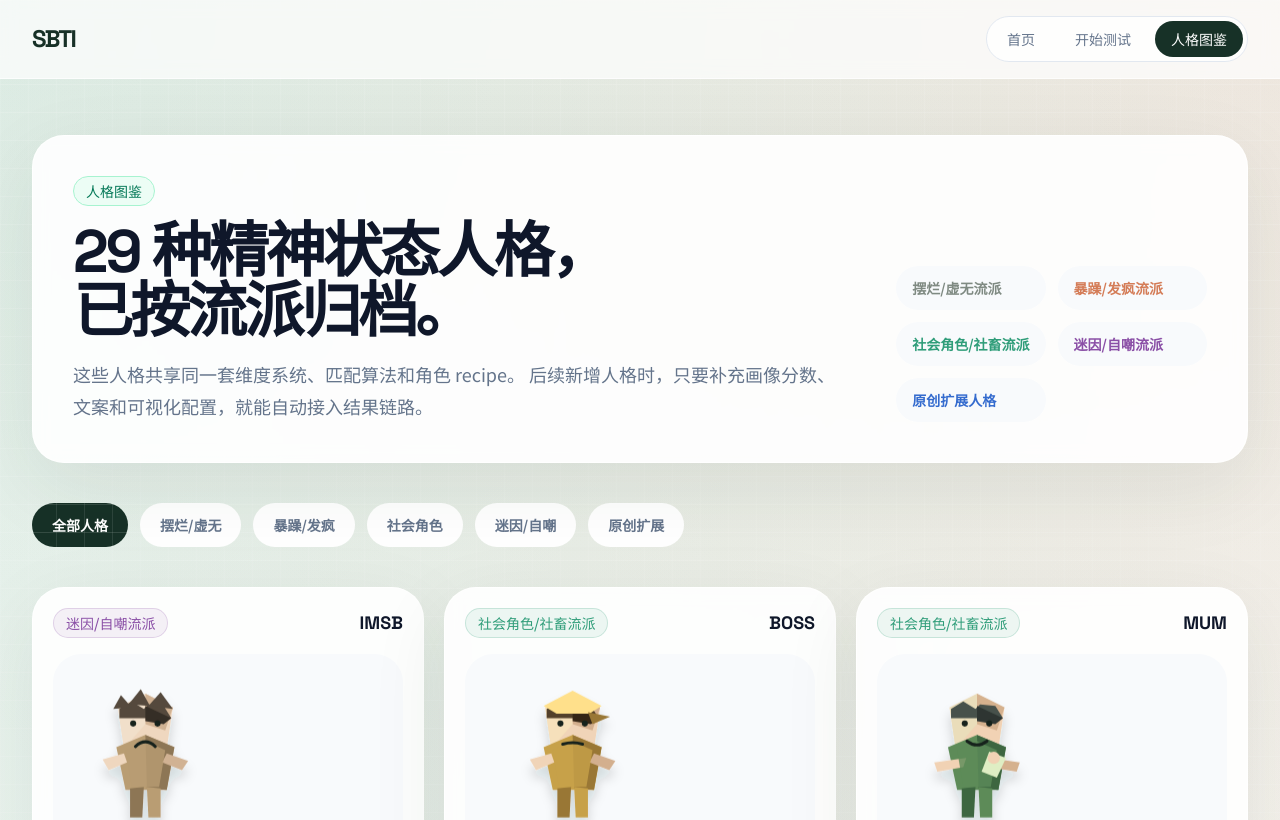
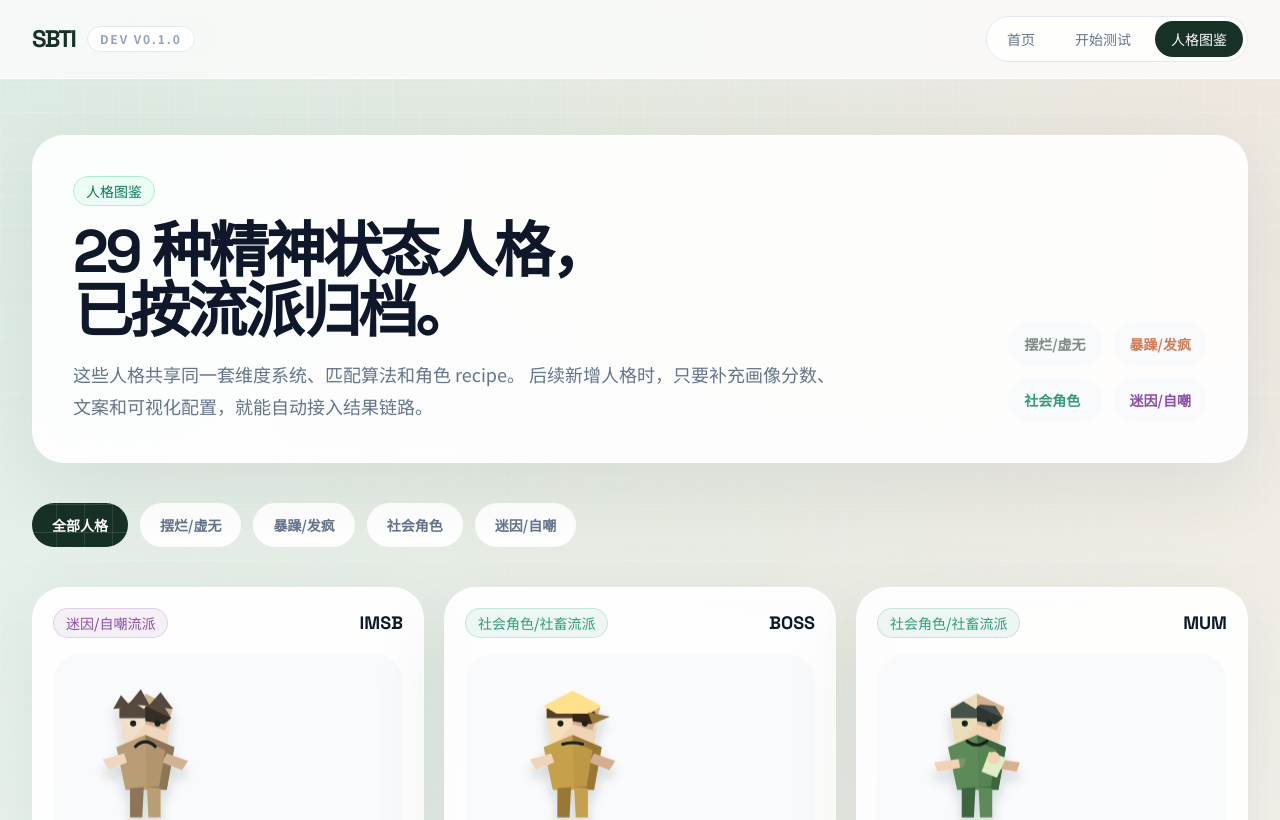
Before and after one commit to cannoyroy/SBTI-Web, a React (Vite) app: page /personalities in a window 1280 px wide. Shown: the top 820 px of the page. Built offline with nearby package versions, Linux system fonts and the light colour scheme.

Commit message:
Update version tag and public-facing copy

```diff
--- a/src/components/SiteShell.tsx
+++ b/src/components/SiteShell.tsx
@@ -6,14 +6,21 @@ const navItems = [
   { to: '/personalities', label: '人格图鉴' },
 ];
 
+const devVersion = 'Dev v0.1.0';
+
 export const SiteShell = () => {
   return (
     <div className="grain min-h-screen text-slate-700">
       <header className="sticky top-0 z-20 border-b border-white/70 bg-white/70 backdrop-blur">
         <div className="mx-auto flex max-w-7xl items-center justify-between px-4 py-4 sm:px-6 lg:px-8">
-          <Link to="/" className="font-display text-2xl font-bold tracking-[-0.08em] text-ink">
-            SBTI
-          </Link>
+          <div className="flex items-center gap-3">
+            <Link to="/" className="font-display text-2xl font-bold tracking-[-0.08em] text-ink">
+              SBTI
+            </Link>
+            <span className="rounded-full border border-slate-200 bg-white/90 px-3 py-1 text-xs font-semibold uppercase tracking-[0.16em] text-slate-400">
+              {devVersion}
+            </span>
+          </div>
           <nav className="flex items-center gap-2 rounded-full border border-slate-200 bg-white/80 p-1 text-sm font-medium text-slate-500">
             {navItems.map((item) => (
               <NavLink
--- a/src/pages/HomePage.tsx
+++ b/src/pages/HomePage.tsx
@@ -40,10 +40,13 @@ export const HomePage = () => {
                 浏览人格图鉴
               </Link>
             </div>
+            <p className="text-xs leading-6 text-slate-400">
+              部分视觉与玩法元素基于公开流行产品风格做研究性复刻，如有侵权请联系删除。
+            </p>
             <div className="grid gap-4 sm:grid-cols-3">
               <div className="rounded-[28px] bg-slate-50 p-5">
                 <div className="font-display text-3xl font-bold text-slate-900">29</div>
-                <div className="mt-2 text-sm leading-6 text-slate-500">首发人格原型，包含参考图同款与原创扩展。</div>
+                <div className="mt-2 text-sm leading-6 text-slate-500">首发人格原型，覆盖多种常见精神状态流派。</div>
               </div>
               <div className="rounded-[28px] bg-slate-50 p-5">
                 <div className="font-display text-3xl font-bold text-slate-900">36</div>
--- a/src/pages/PersonalitiesPage.tsx
+++ b/src/pages/PersonalitiesPage.tsx
@@ -3,6 +3,18 @@ import { PersonalityCard } from '../components/PersonalityCard';
 import { factionMeta } from '../lib/constants';
 import { personalities } from '../lib/personalities';
 import type { Faction } from '../lib/types';
+
+const publicFactionOrder: Faction[] = ['nihilist', 'rager', 'role', 'meme'];
+
+const publicGroupLabels: Record<Faction, string> = {
+  nihilist: '摆烂/虚无',
+  rager: '暴躁/发疯',
+  role: '社会角色',
+  meme: '迷因/自嘲',
+  original: '迷因/自嘲',
+};
+
+const normalizeFaction = (faction: Faction): Faction => (faction === 'original' ? 'meme' : faction);
 
 const filterOptions: Array<{ id: 'all' | Faction; label: string }> = [
   { id: 'all', label: '全部人格' },
@@ -10,14 +22,15 @@ const filterOptions: Array<{ id: 'all' | Faction; label: string }> = [
   { id: 'rager', label: '暴躁/发疯' },
   { id: 'role', label: '社会角色' },
   { id: 'meme', label: '迷因/自嘲' },
-  { id: 'original', label: '原创扩展' },
 ];
 
 export const PersonalitiesPage = () => {
   const [filter, setFilter] = useState<'all' | Faction>('all');
 
   const filtered = useMemo(() => {
-    return filter === 'all' ? personalities : personalities.filter((item) => item.faction === filter);
+    return filter === 'all'
+      ? personalities
+      : personalities.filter((item) => normalizeFaction(item.faction) === filter);
   }, [filter]);
 
   return (
@@ -37,9 +50,9 @@ export const PersonalitiesPage = () => {
             </p>
           </div>
           <div className="grid gap-3 sm:grid-cols-2 lg:grid-cols-1 xl:grid-cols-2">
-            {(['nihilist', 'rager', 'role', 'meme', 'original'] as Faction[]).map((key) => (
+            {publicFactionOrder.map((key) => (
               <div key={key} className="rounded-[24px] bg-slate-50 px-4 py-3 text-sm text-slate-500">
-                <span className="font-semibold" style={{ color: factionMeta[key].color }}>{factionMeta[key].label}</span>
+                <span className="font-semibold" style={{ color: factionMeta[key].color }}>{publicGroupLabels[key]}</span>
               </div>
             ))}
           </div>
```
